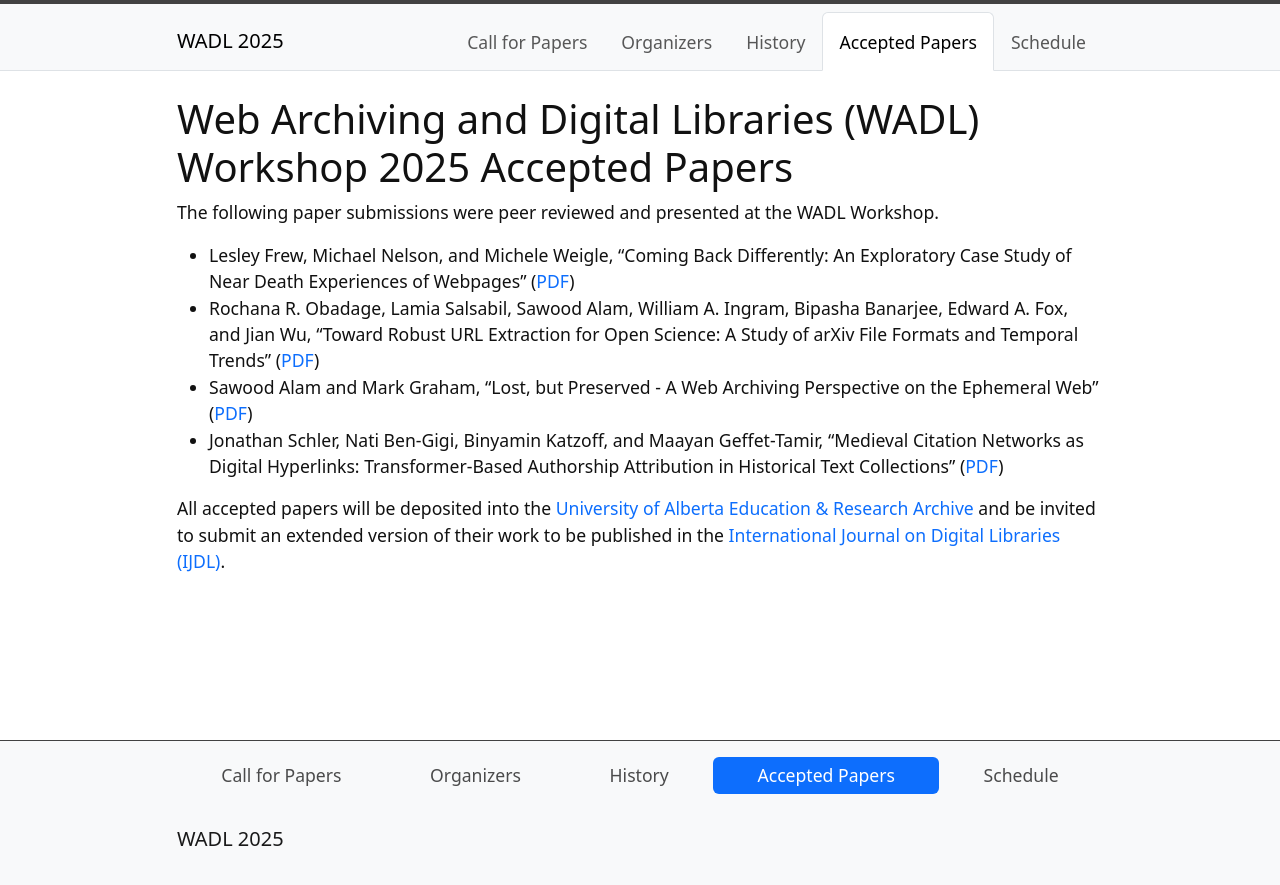
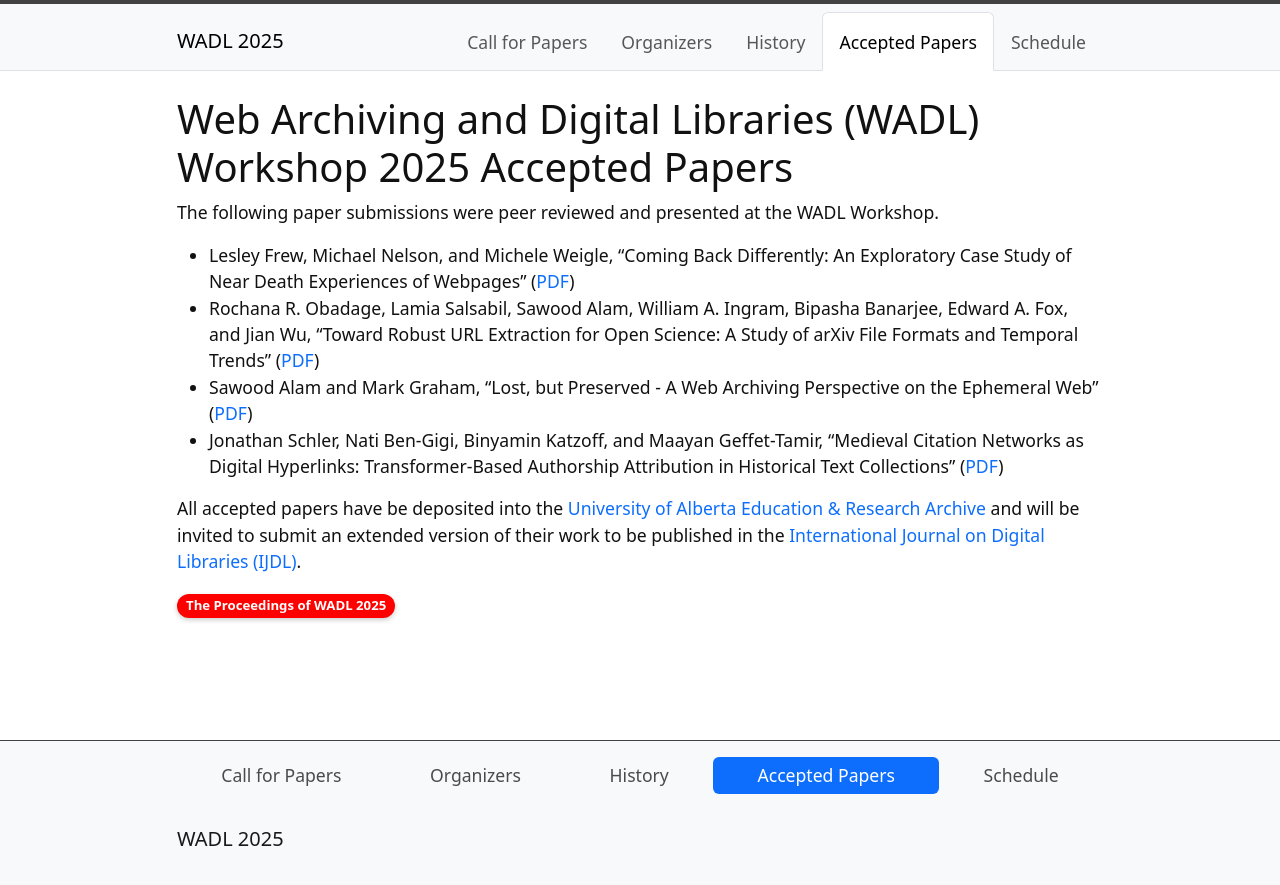
Before and after one commit to wadlworkshop/wadlworkshop.github.io, a Jekyll site: the page built from 2025/content/3-acceptedpapers.md, in a window 1280 px wide. Shown: the top 885 px of the page. Built offline with Jekyll 4.4.1, drawn with Linux system fonts in a browser that asks for light colours; our own code applies the rules of GitHub Pages for plain Markdown files.

Commit message:
Add link to proceedings

```diff
--- a/2025/content/3-acceptedpapers.md
+++ b/2025/content/3-acceptedpapers.md
@@ -11,4 +11,6 @@ The following paper submissions were peer reviewed and presented at the WADL Wor
 * Sawood Alam and Mark Graham, "Lost, but Preserved - A Web Archiving Perspective on the Ephemeral Web" (<a href="../papers/WADL2025_paper_7643.pdf">PDF</a>)
 * Jonathan Schler, Nati Ben-Gigi, Binyamin Katzoff, and Maayan Geffet-Tamir, "Medieval Citation Networks as Digital Hyperlinks: Transformer-Based Authorship Attribution in Historical Text Collections" (<a href="../papers/WADL2025_paper_0005.pdf">PDF</a>)
 
-All accepted papers will be deposited into the [University of Alberta Education & Research Archive](https://ualberta.scholaris.ca/) and be invited to submit an extended version of their work to be published in the [International Journal on Digital Libraries (IJDL)](https://link.springer.com/journal/799).
+All accepted papers have be deposited into the [University of Alberta Education & Research Archive](https://ualberta.scholaris.ca/) and will be invited to submit an extended version of their work to be published in the [International Journal on Digital Libraries (IJDL)](https://link.springer.com/journal/799).
+
+<p><span class="badge youtube"><a href="https://ualberta.scholaris.ca/items/02da5c1d-b765-4d68-beae-e0b794e2faec">The Proceedings of WADL 2025</a></span></p>
```
